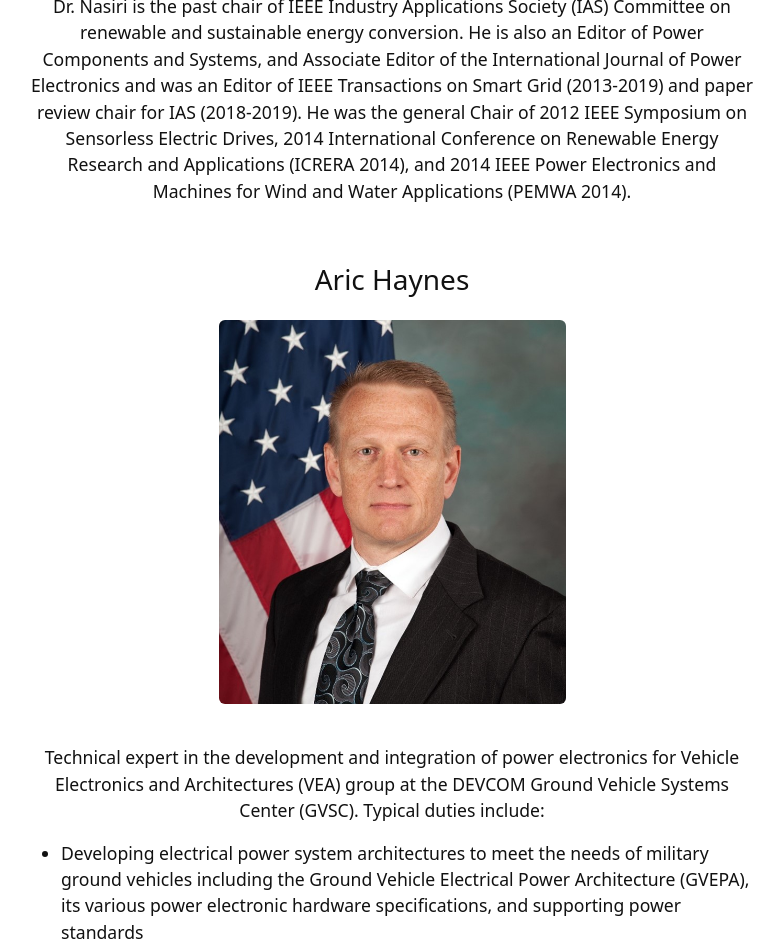
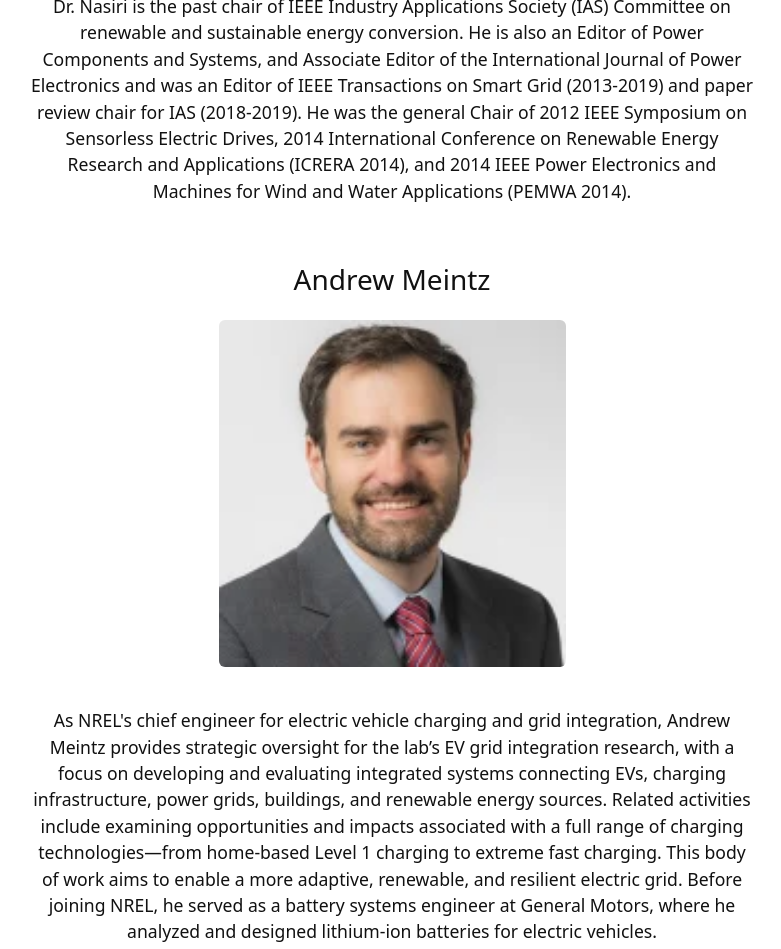
Before and after one commit to XiWang-eaton/DCworkshop.github.io, a Jekyll site: the page built from content/1-speaker.md, in a window 1280 px wide and 1400 px high, scrolled down 937 px. Shown: the top 949 px of the window, without its empty margins (248-1029 px from the left). Built offline with Jekyll 4.4.1, drawn with Linux system fonts in a browser that asks for light colours; some of the changed text lies outside the part shown.

Commit message:
john andrew

```diff
--- a/content/1-speaker.md
+++ b/content/1-speaker.md
@@ -14,6 +14,16 @@ He is presently a Thomas Gregory Endowed Professor in the Electrical Engineering
 Dr. Nasiri is the past chair of IEEE Industry Applications Society (IAS) Committee on renewable and sustainable energy conversion. He is also an Editor of Power Components and Systems, and Associate Editor of the International Journal of Power Electronics and was an Editor of IEEE Transactions on Smart Grid (2013-2019) and paper review chair for IAS (2018-2019). He was the general Chair of 2012 IEEE Symposium on Sensorless Electric Drives, 2014 International Conference on Renewable Energy Research and Applications (ICRERA 2014), and 2014 IEEE Power Electronics and Machines for Wind and Water Applications (PEMWA 2014).</p>
 
 <br>
+
+
+<h3 style="text-align: center;">Andrew Meintz</h3>
+
+{% include figure.html img="andrew.webp" alt="headshot" width="50%" %}
+
+<p style="text-align: center;">As NREL's chief engineer for electric vehicle charging and grid integration, Andrew Meintz provides strategic oversight for the lab’s EV grid integration research, with a focus on developing and evaluating integrated systems connecting EVs, charging infrastructure, power grids, buildings, and renewable energy sources. Related activities include examining opportunities and impacts associated with a full range of charging technologies—from home-based Level 1 charging to extreme fast charging. This body of work aims to enable a more adaptive, renewable, and resilient electric grid. Before joining NREL, he served as a battery systems engineer at General Motors, where he analyzed and designed lithium-ion batteries for electric vehicles. </p>
+
+<br>
+
 
 
 <h3 style="text-align: center;">Aric Haynes</h3>
@@ -52,7 +62,13 @@ After earning a Bachelor’s Degree in Environmental Policy and Urban Planning f
 
 <br>
 
+<h3 style="text-align: center;">John Kisacikoglu</h3>
 
+{% include figure.html img="john.webp" alt="headshot" width="50%" %}
+
+<p style="text-align: center;">Mithat John Kisacikoglu leads the Electric Vehicle Grid Integration team in NREL’s Center for Integrated Mobility Sciences. His research areas include power converter development for electric vehicle (EV) charging, microgrid and smart grid integration of EVs, machine-learning-supported distributed control of power electronics, and mass-scale control and integration of distributed energy systems. He has more than 15 years of multi-disciplinary professional knowledge in power electronics, transportation electrification, and smart and microgrids. </p>
+
+<br>
 
 <h3 style="text-align: center;">Rajendra Prasad Kandula</h3>
 
```
Also changed, not shown: images/andrew.webp (added), images/john.webp (added).
